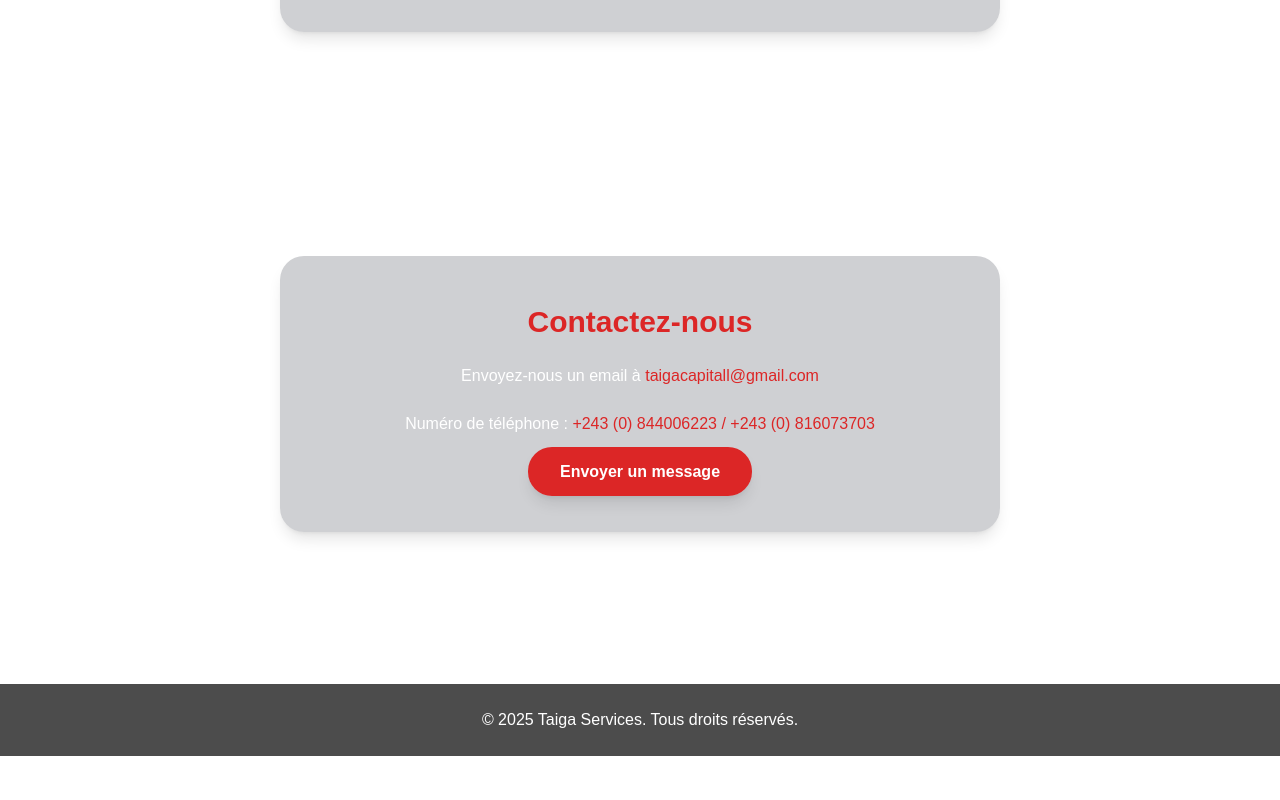
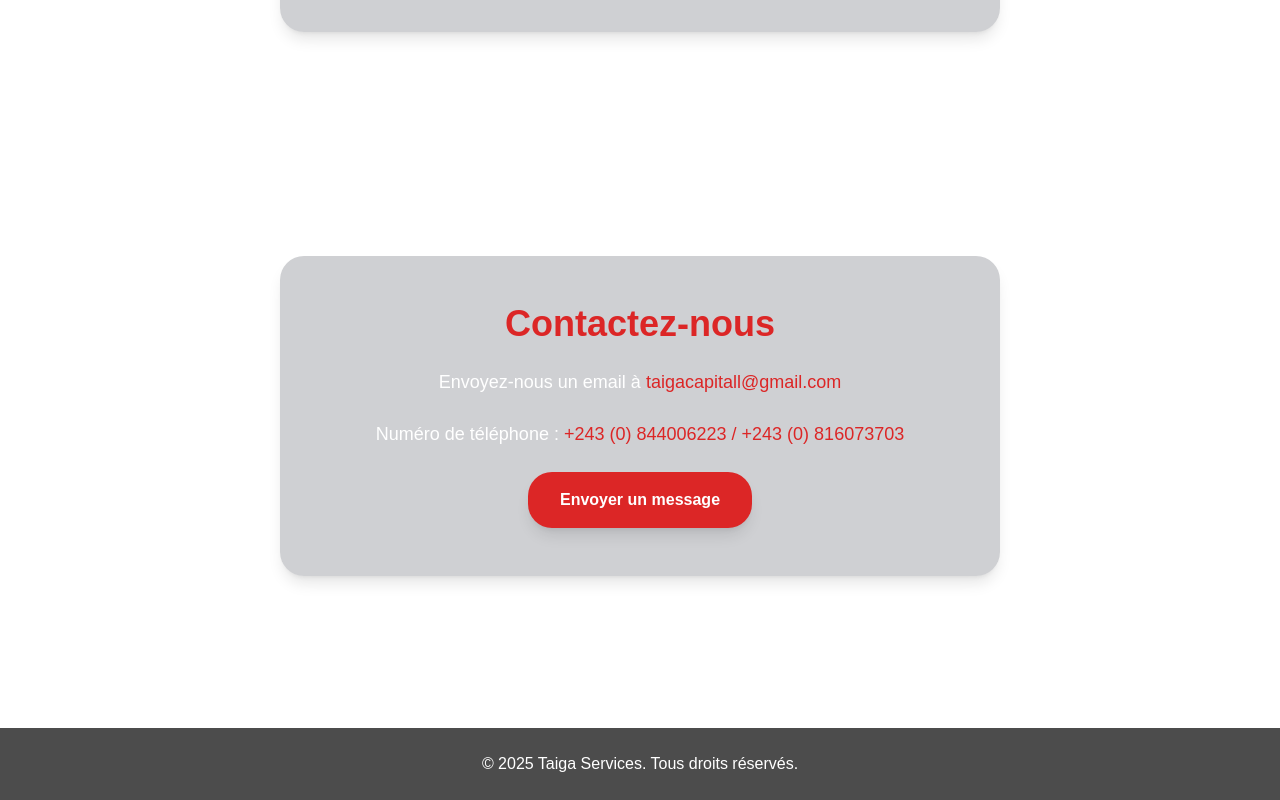
Before and after one commit to Taigacapitall/taigaservices, a React (Create React App) app: page / in a window 1280 px wide. Shown: the part 1660-2460 px from the top of the page. Before the commit the page ends 2416 px from the top, so only its background shows below. Built offline with nearby package versions, Linux system fonts and the light colour scheme; the HTML template or start-up script is replaced by a standard one.

Commit message:
version 1.1.0 make responsive + button

```diff
--- a/src/App.js
+++ b/src/App.js
@@ -142,29 +142,33 @@ function App() {
       </section>
 
       {/* Contact Section */}
-      <section id="contact" className="py-28 max-w-3xl mx-auto px-6 text-center relative">
-        <div className="bg-gray-900/20 backdrop-blur-3xl rounded-3xl p-12 shadow-lg animate-slideInUp delay-200 hover:animate-glow hover-liquid">
-          <h3 className="text-3xl font-bold mb-6 text-red-600">Contactez-nous</h3>
-          <p className="mb-6">
+     <section id="contact" className="py-28 max-w-3xl mx-auto px-6 text-center relative">
+        <div className="bg-gray-900/20 backdrop-blur-3xl rounded-3xl p-8 sm:p-12 shadow-lg animate-slideInUp delay-200 hover:animate-glow hover-liquid">
+          <h3 className="text-3xl sm:text-4xl font-bold mb-6 text-red-600">Contactez-nous</h3>
+
+          <p className="mb-4 sm:mb-6 text-base sm:text-lg">
             Envoyez-nous un email à{" "}
             <a href="mailto:taigacapitall@gmail.com" className="text-red-600 hover:underline">
               taigacapitall@gmail.com
             </a>
           </p>
-          <p className="mb-6">
+
+          <p className="mb-6 text-base sm:text-lg">
             Numéro de téléphone :{" "}
             <a href="tel:+243844006223" className="text-red-600 hover:underline">
               +243 (0) 844006223 / +243 (0) 816073703
             </a>
           </p>
+
           <a
             href="mailto:taigacapitall@gmail.com"
-            className="bg-red-600 hover:bg-red-500 text-white font-bold px-6 sm:px-8 py-3 sm:py-4 rounded-3xl shadow-lg hover:shadow-red-700/80 transition-all duration-300 hover:animate-glow hover:scale-105 hover-liquid"
+            className="bg-red-600 hover:bg-red-500 text-white font-bold px-6 sm:px-8 py-3 sm:py-4 rounded-3xl shadow-lg hover:shadow-red-700/80 transition-all duration-300 hover:animate-glow hover:scale-105 hover-liquid w-full sm:w-auto text-center block sm:inline-block"
           >
             Envoyer un message
           </a>
         </div>
       </section>
+
 
       <footer className="bg-black/70 backdrop-blur-md py-6 text-center mt-10">
         &copy; {new Date().getFullYear()} Taiga Services. Tous droits réservés.
```
